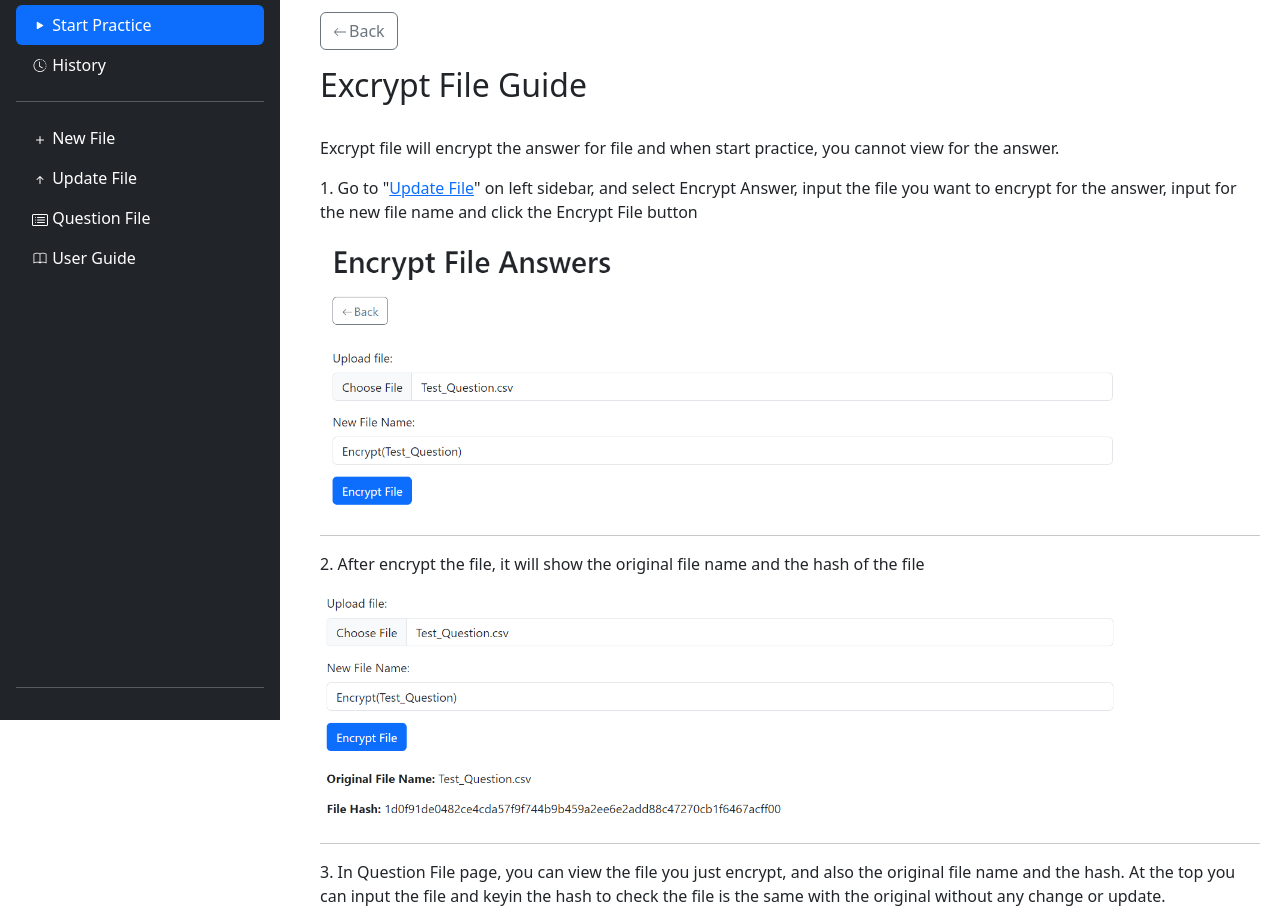
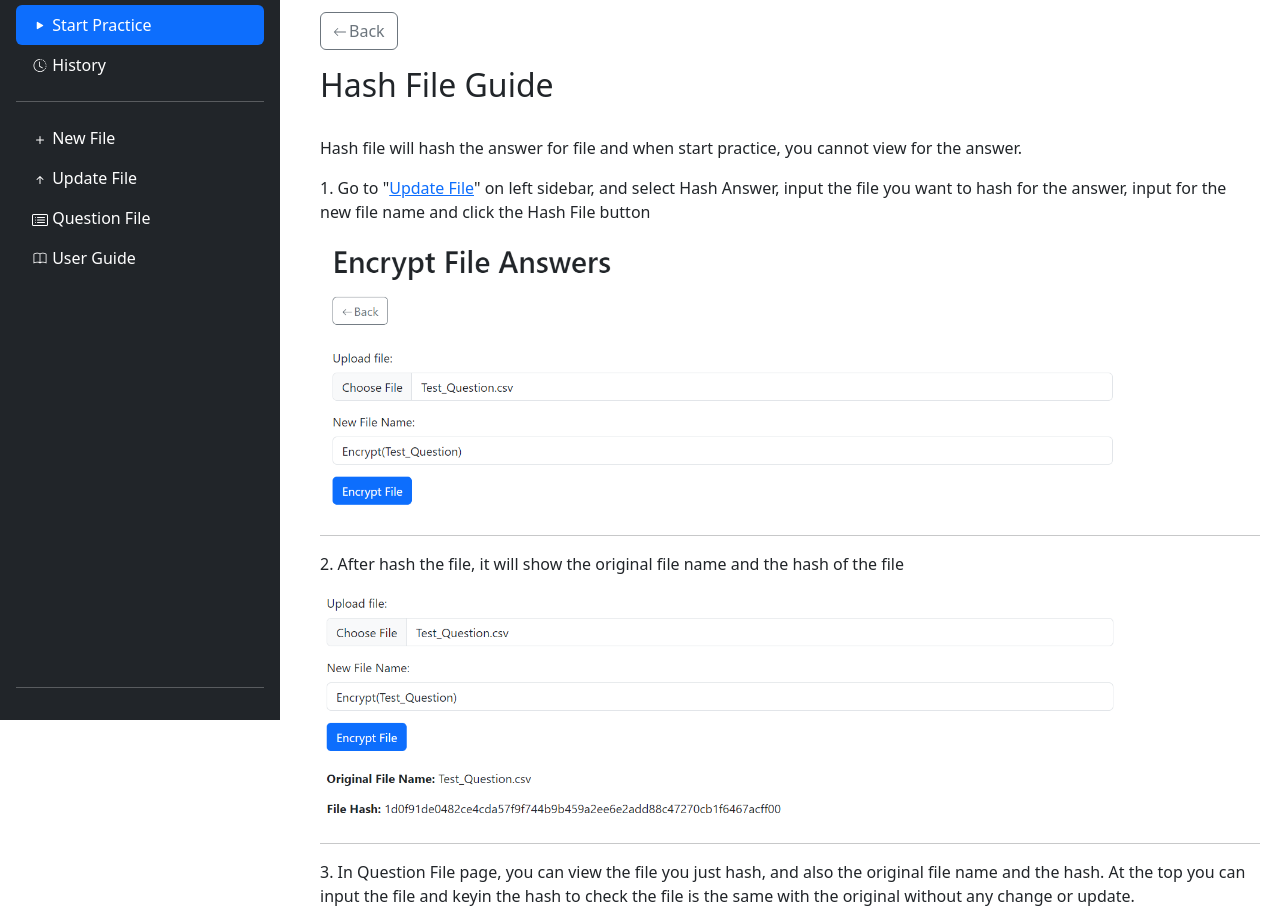
Before and after one commit to ghsheng1206/Exam-Practice-Application, an Electron app: page encryptFileGuide.html in a window 1280 px wide. Shown: the part 80-1001 px from the top of the page. Drawn offline with nearby package versions, Linux system fonts and the light colour scheme.

Commit message:
Updated name for hash

```diff
--- a/encryptFileGuide.html
+++ b/encryptFileGuide.html
@@ -45,18 +45,18 @@
                     d="M15 8a.5.5 0 0 0-.5-.5H2.707l3.147-3.146a.5.5 0 1 0-.708-.708l-4 4a.5.5 0 0 0 0 .708l4 4a.5.5 0 0 0 .708-.708L2.707 8.5H14.5A.5.5 0 0 0 15 8" />
             </svg>Back</button>
 
-        <h2>Excrypt File Guide</h2>
+        <h2>Hash File Guide</h2>
         <br>
-        <p>Excrypt file will encrypt the answer for file and when start practice, you cannot view for the answer.
+        <p>Hash file will hash the answer for file and when start practice, you cannot view for the answer.
         </p>
 
-        <p>1. Go to "<a href="./encryptAnsPage.html">Update File</a>" on left sidebar, and select Encrypt Answer, input the file you want to encrypt for the answer, input for the new file name and click the Encrypt File button</p>
+        <p>1. Go to "<a href="./encryptAnsPage.html">Update File</a>" on left sidebar, and select Hash Answer, input the file you want to hash for the answer, input for the new file name and click the Hash File button</p>
         <img src="./Image/encryptFile.png" alt="input file for practice" width="800">
         <hr>
-        <p>2. After encrypt the file, it will show the original file name and the hash of the file</p>
+        <p>2. After hash the file, it will show the original file name and the hash of the file</p>
         <img src="./Image/encryptHash.png" alt="input file for practice" width="800">
         <hr>
-        <p>3. In Question File page, you can view the file you just encrypt, and also the original file name and the hash. At the top you can input the file and keyin the hash to check the file is the same with the original without any change or update.</p>
+        <p>3. In Question File page, you can view the file you just hash, and also the original file name and the hash. At the top you can input the file and keyin the hash to check the file is the same with the original without any change or update.</p>
         <img src="./Image/hashTable.png" alt="input file for practice" width="800">
     </div>
 
```
Also changed, not shown: encryptAnsPage.html (+2 -2 lines), guidePage.html (+1 -1 lines), updatePage.html (+1 -1 lines).
